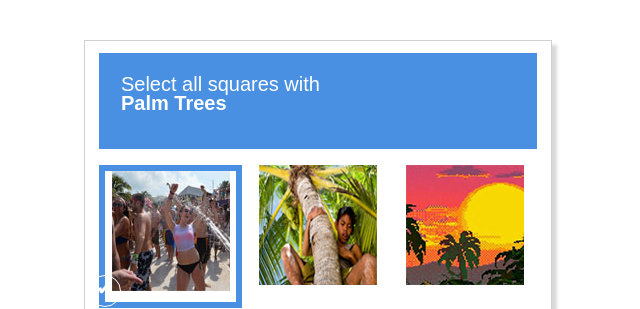
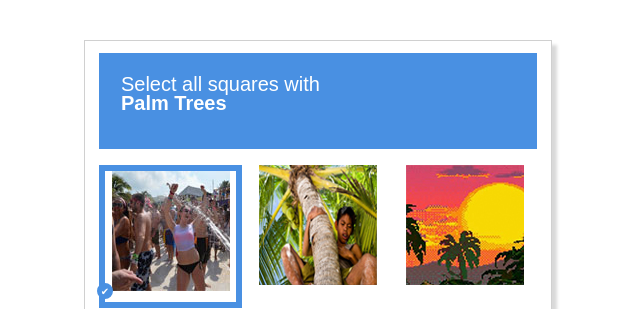
Before and after one commit to mhr1235/captcha2, a plain HTML site: page index.html in a window 1280 px wide. Both pictures are taken after a click on the element 492 px from the left and 236 px from the top of the page. Shown: the top 309 px of the page, 322-962 px from the left. Drawn offline with Linux system fonts and the light colour scheme; a web font is replaced by a local one.

Commit message:
Update style1.css

```diff
--- a/style1.css
+++ b/style1.css
@@ -25,12 +25,14 @@ p{font-size:20px;line-height:19.2px;color:#fff;font-family: Arial, Helvetica, sa
 .captcha-image.active:after{
   content: '✔';
   position: absolute;
-  width: 30px; height: 30px;
+  width: 10px; height: 10px;
   transform: translate(-50%,-50%);
   color: white;
-  font-size: 20px;
+  font-size: 10px;
   text-align: center;
-  border: 1px solid white;
+  border: 3px solid #4990e2;
+  background:#4990e2;
+
   border-radius: 50%;
   }
 .captcha-image img{display: block;margin:auto;max-width:100%}
```
